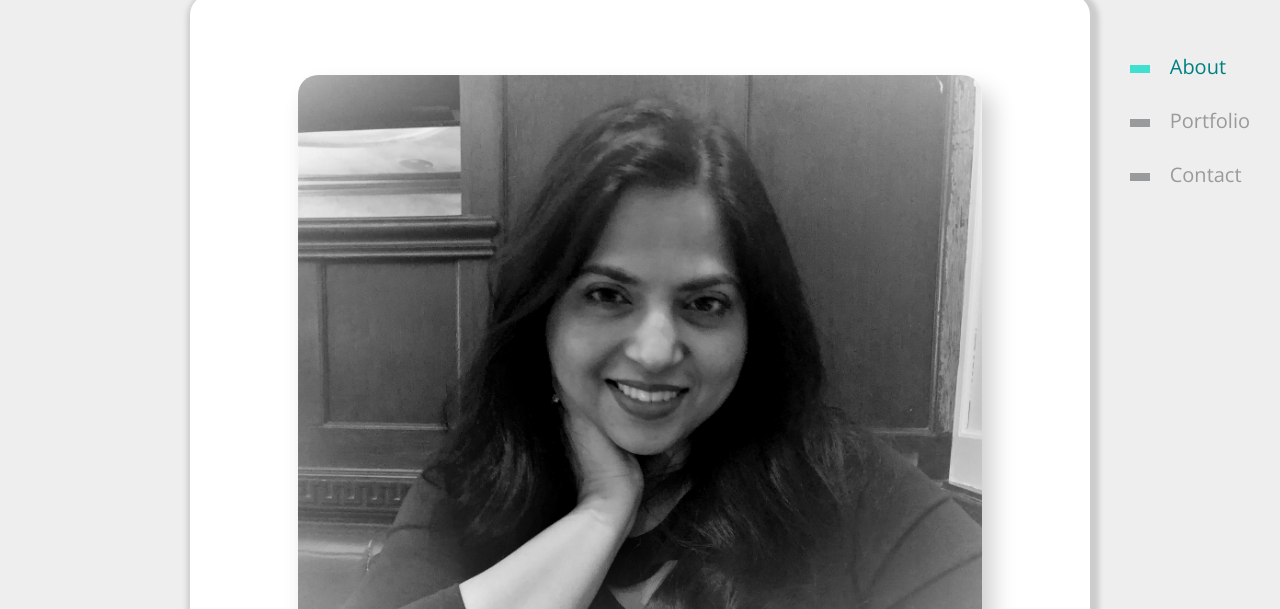
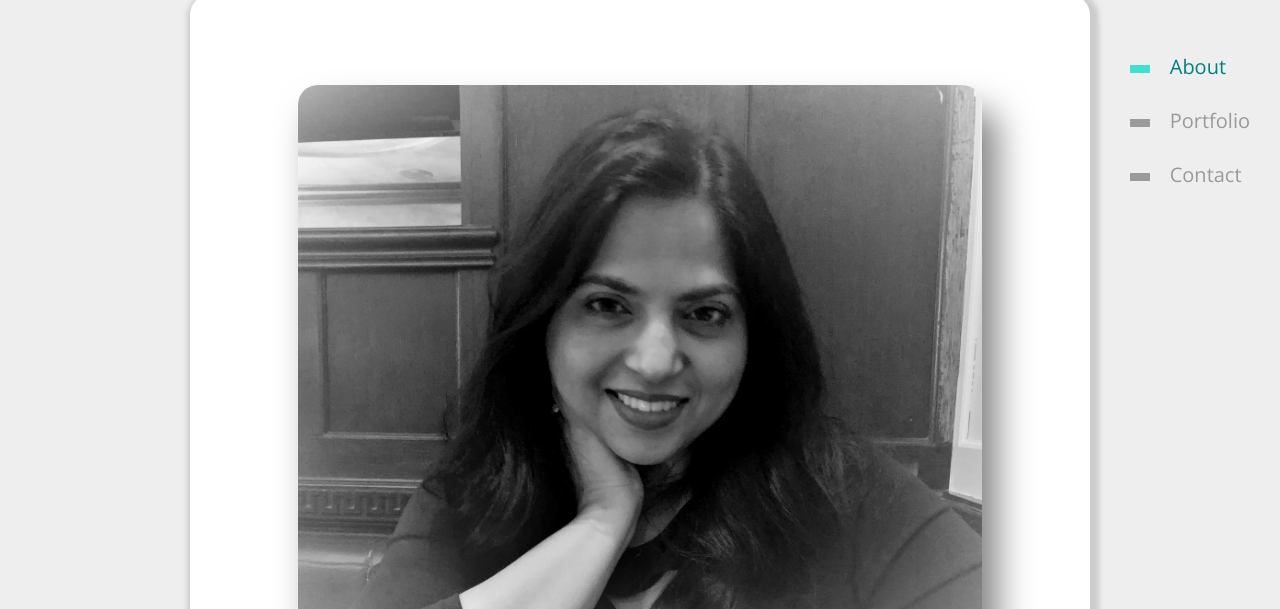
Before and after one commit to Ruchita-G/Portfolio, a plain HTML site: page index.html in a window 1280 px wide. Shown: the part 191-800 px from the top of the page. Drawn offline with nearby package versions, Linux system fonts and the light colour scheme.

Commit message:
profile picture

```diff
--- a/css/style.css
+++ b/css/style.css
@@ -166,20 +166,18 @@ body {
     border-bottom-left-radius: 20px;
     border-bottom-right-radius: 20px;
     filter: grayscale(100%) contrast(120%);
-    box-shadow: 10px 15px 25px 0 rgba(0,0,0,.2);
+    box-shadow: 15px 25px 35px 0 rgba(0,0,0,.5);
     display: block;
-    transition: all .5s cubic-bezier(0.645, 0.045, 0.355, 1);
-   margin-top: -10px;
-   filter: grayscale(100%) contrast(120%);
-   box-shadow: 10px 15px 25px 0 rgba(0,0,0,.2);
-   display: block;
-   transition: all .5s cubic-bezier(0.645, 0.045, 0.355, 1);
-   margin-top: -10px;
+    transition: all .5s cubic-bezier(0.75, 0.05, 0.4, 1);
 }
 
-.mb-0:hover img{
-  box-shadow: 2px 2px 10px 0 rgba(0,0,0,.1);
+img:hover{
+  box-shadow: 5px 5px 15px 0 rgba(0,0,0,.5);
+
 }
+
+/* .mb-0:hover img{
+} */
 
   footer {
     font-size: 1rem;
```
